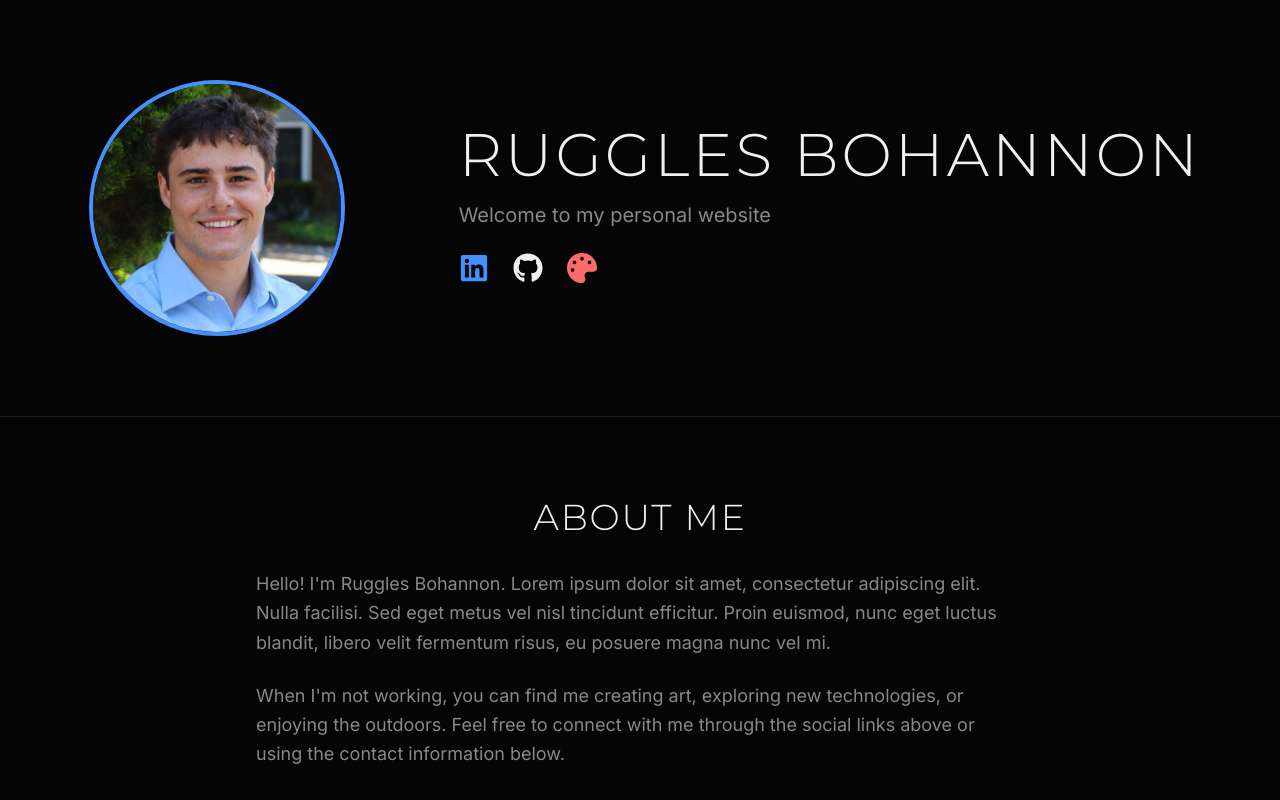
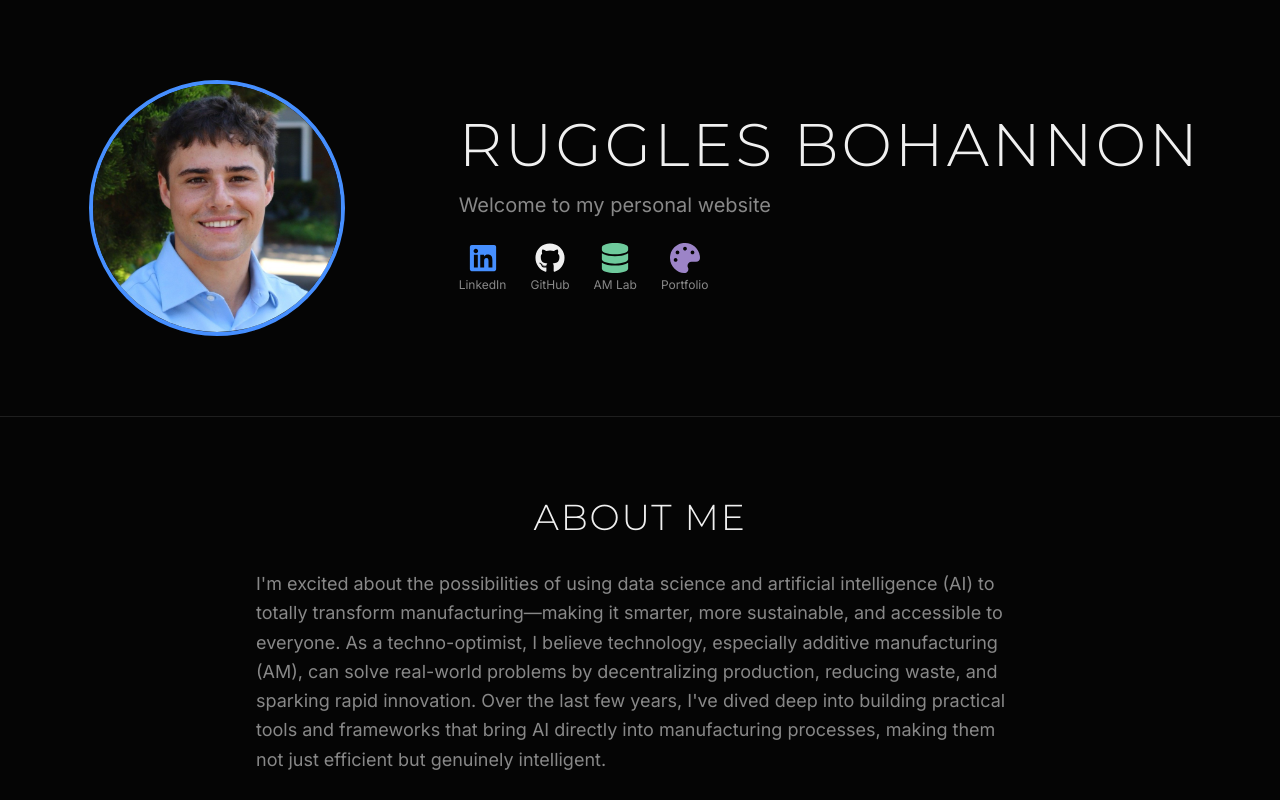
Before and after one commit to rugglesbohannon/rugglesbohannon.com, a Next.js app: page / in a window 1280 px wide. Shown: the top 800 px of the page. Built offline with nearby package versions, Linux system fonts and the light colour scheme.

Commit message:
Update colors, reorder links, update bio and email

```diff
--- a/src/app/page.tsx
+++ b/src/app/page.tsx
@@ -1,6 +1,6 @@
 import Link from 'next/link'
 import Image from 'next/image'
-import { FaLinkedin, FaGithub, FaPalette } from 'react-icons/fa'
+import { FaLinkedin, FaGithub, FaPalette, FaDatabase } from 'react-icons/fa'
 import ContactForm from '@/components/ContactForm'
 
 export default function Home() {
@@ -28,15 +28,42 @@ export default function Home() {
               <p className="text-xl max-w-2xl text-muted mb-6">
                 Welcome to my personal website
               </p>
-              <div className="flex space-x-6 mb-2">
-                <Link href="https://www.linkedin.com/in/yourlinkedin" className="text-3xl text-primary hover:text-primary/80 transition-colors" target="_blank" rel="noopener noreferrer">
-                  <FaLinkedin />
+              <div className="flex flex-wrap gap-6 mb-2">
+                <Link
+                  href="https://www.linkedin.com/in/ruggles-bohannon-a2775717b/"
+                  className="flex flex-col items-center text-primary hover:text-primary/80 transition-colors group"
+                  target="_blank"
+                  rel="noopener noreferrer"
+                >
+                  <FaLinkedin className="text-3xl mb-1" />
+                  <span className="text-xs text-muted group-hover:text-primary/80 transition-colors">LinkedIn</span>
                 </Link>
-                <Link href="https://github.com/yourgithub" className="text-3xl text-foreground hover:text-muted transition-colors" target="_blank" rel="noopener noreferrer">
-                  <FaGithub />
+                <Link
+                  href="https://github.com/rugglesbohannon"
+                  className="flex flex-col items-center text-foreground hover:text-muted transition-colors group"
+                  target="_blank"
+                  rel="noopener noreferrer"
+                >
+                  <FaGithub className="text-3xl mb-1" />
+                  <span className="text-xs text-muted group-hover:text-muted transition-colors">GitHub</span>
                 </Link>
-                <Link href="https://yourartgallery.com" className="text-3xl text-secondary hover:text-secondary/80 transition-colors" target="_blank" rel="noopener noreferrer">
-                  <FaPalette />
+                <Link
+                  href="https://www.openamlab.com/"
+                  className="flex flex-col items-center text-accent hover:text-accent/80 transition-colors group"
+                  target="_blank"
+                  rel="noopener noreferrer"
+                >
+                  <FaDatabase className="text-3xl mb-1" />
+                  <span className="text-xs text-muted group-hover:text-accent/80 transition-colors">AM Lab</span>
+                </Link>
+                <Link
+                  href="https://www.rugglesbohannondesigns.com/"
+                  className="flex flex-col items-center text-secondary hover:text-secondary/80 transition-colors group"
+                  target="_blank"
+                  rel="noopener noreferrer"
+                >
+                  <FaPalette className="text-3xl mb-1" />
+                  <span className="text-xs text-muted group-hover:text-secondary/80 transition-colors">Portfolio</span>
                 </Link>
               </div>
             </div>
@@ -50,15 +77,10 @@ export default function Home() {
           <h2 className="font-display text-3xl md:text-4xl font-light tracking-medium uppercase mb-8 text-center text-foreground">About Me</h2>
           <div className="max-w-3xl mx-auto">
             <p className="text-lg leading-relaxed mb-6 text-muted">
-              Hello! I'm Ruggles Bohannon. Lorem ipsum dolor sit amet, consectetur adipiscing elit.
-              Nulla facilisi. Sed eget metus vel nisl tincidunt efficitur.
-              Proin euismod, nunc eget luctus blandit, libero velit fermentum risus,
-              eu posuere magna nunc vel mi.
+              I'm excited about the possibilities of using data science and artificial intelligence (AI) to totally transform manufacturing—making it smarter, more sustainable, and accessible to everyone. As a techno-optimist, I believe technology, especially additive manufacturing (AM), can solve real-world problems by decentralizing production, reducing waste, and sparking rapid innovation. Over the last few years, I've dived deep into building practical tools and frameworks that bring AI directly into manufacturing processes, making them not just efficient but genuinely intelligent.
             </p>
             <p className="text-lg leading-relaxed text-muted">
-              When I'm not working, you can find me creating art, exploring new technologies,
-              or enjoying the outdoors. Feel free to connect with me through the social links above
-              or using the contact information below.
+              To help drive this vision, I created AM LAB, a cloud-based platform that tracks and analyzes the latest trends and innovations in additive manufacturing. It uses cutting-edge analytics, synthetic data, and AI-driven insights to empower people in the industry to make smarter, faster decisions. Outside of tech, I keep myself inspired and balanced by surfing, running, fly fishing, painting, and playing guitar—always staying curious and working hard.
             </p>
           </div>
         </div>
--- a/src/components/ContactForm.tsx
+++ b/src/components/ContactForm.tsx
@@ -10,11 +10,11 @@ export default function ContactForm() {
       </p>
 
       <a
-        href="mailto:your-email@example.com"
+        href="mailto:rugglesbohannon@gmail.com"
         className="inline-flex items-center gap-2 text-xl font-medium text-primary hover:text-primary/80 transition-colors font-display tracking-medium"
       >
         <FaEnvelope className="text-2xl" />
-        your-email@example.com
+        Send me an email
       </a>
 
       <p className="mt-6 text-muted/80">
--- a/tailwind.config.js
+++ b/tailwind.config.js
@@ -11,8 +11,8 @@ module.exports = {
         background: '#050505',
         foreground: '#f0f0f0',
         primary: '#468fff',
-        secondary: '#ff6b6b',
-        accent: '#32d74b',
+        secondary: '#9c84c7',
+        accent: '#6eca9c',
         muted: '#888888'
       },
       fontFamily: {
```
